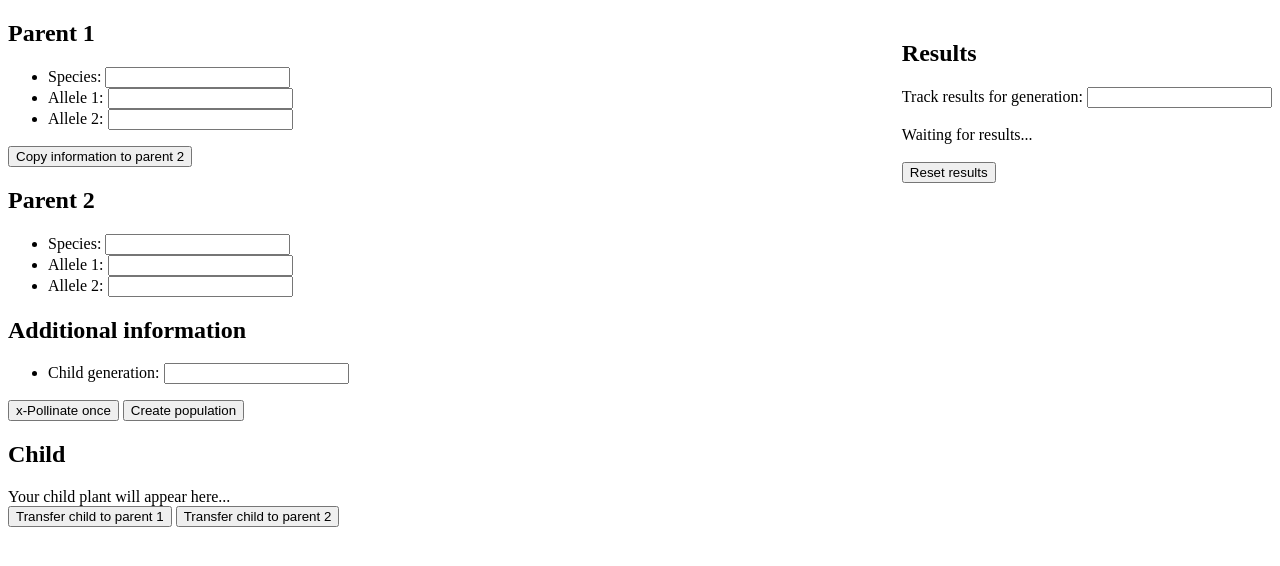
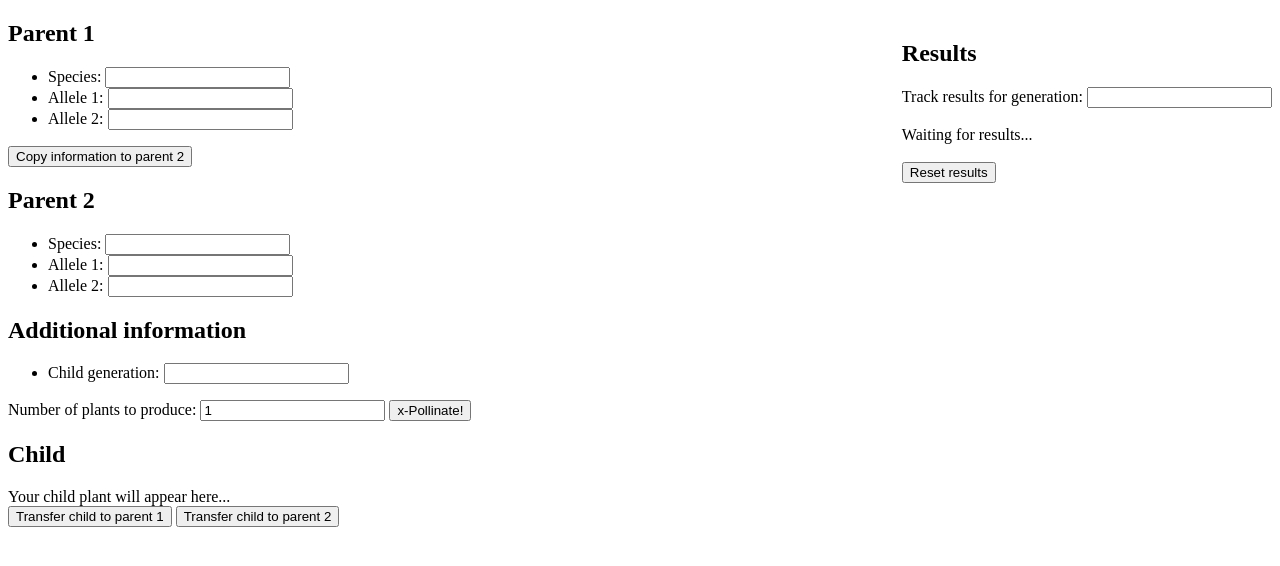
Before and after one commit to jakethakur/plant-genetics-simulation, a plain HTML site: page index.html in a window 1280 px wide. Drawn offline with Linux system fonts and the light colour scheme.

Commit message:
x-pollinate many option

```diff
--- a/index.html
+++ b/index.html
@@ -35,8 +35,8 @@
 	<li>Child generation: <input type="text" id="generation"></li>
 </ul>
 
-<button id="pollinateButton" onclick="takeInput(1)">x-Pollinate once</button>
-<button id="populationButton" onclick="takeInput(20)">Create population</button>
+Number of plants to produce: <input type="number" min="1" value="1" id="pollinationAmount">
+<button id="pollinateButton" onclick="takeInput(document.getElementById('pollinationAmount').value)">x-Pollinate!</button>
 
 <h2>Child</h2>
 <div id="child1">Your child plant will appear here...</div>
```
